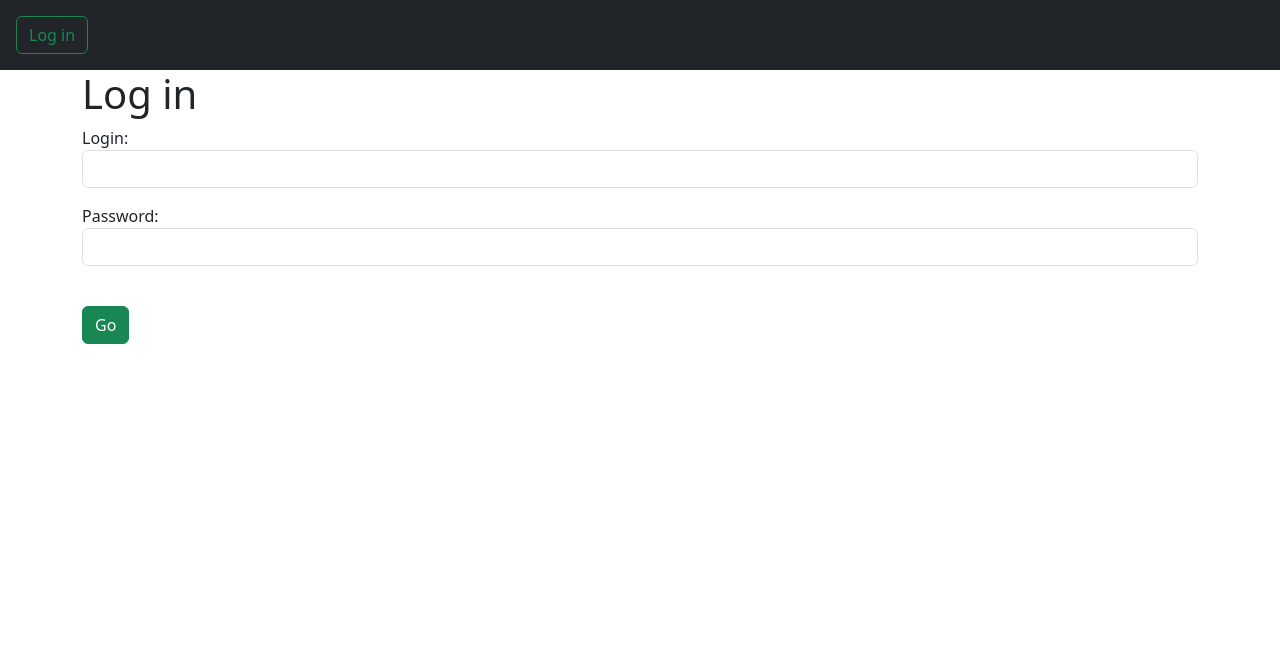
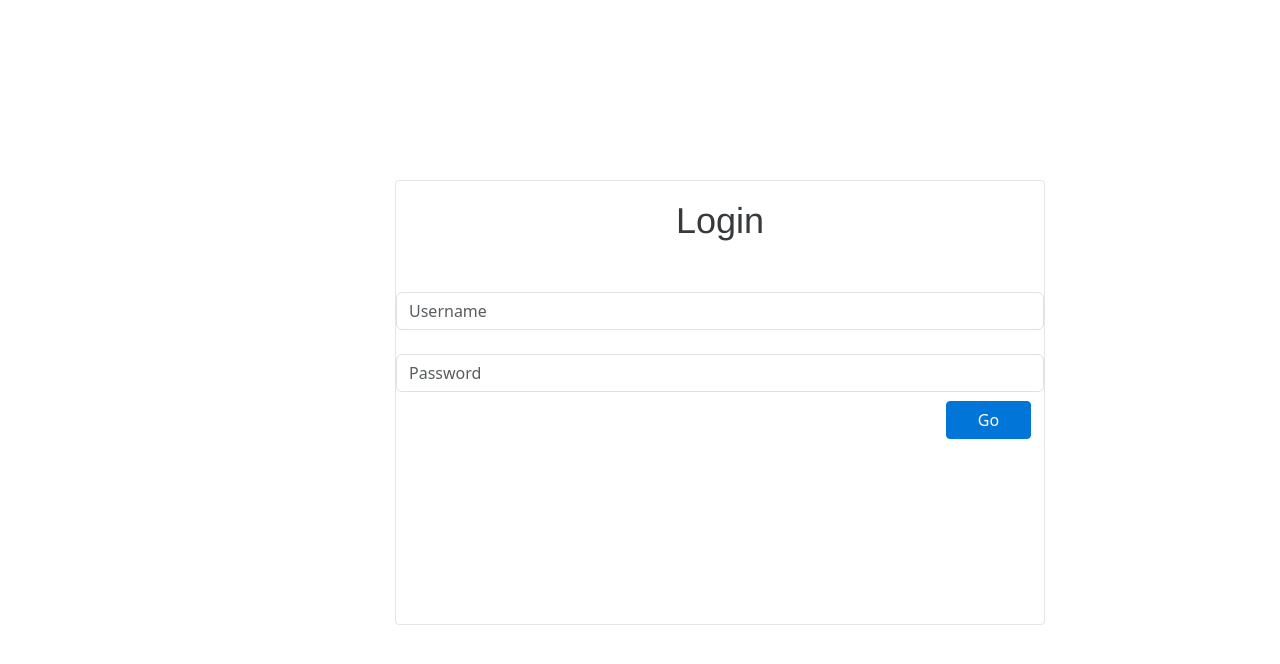
Before and after one commit to krapkaVKomi/mystical_users, a Django app: page /login/ in a window 1280 px wide. Shown: the top 664 px of the page. Run offline with Django 4.2, Linux system fonts and the light colour scheme.

Commit message:
front for login page

```diff
--- a/mystical/mystical_users/forms.py
+++ b/mystical/mystical_users/forms.py
@@ -4,5 +4,5 @@ from django.contrib.auth.forms import AuthenticationForm
 
 
 class UserLoginForm(AuthenticationForm):
-    username = forms.CharField(label="Login", widget=forms.TextInput(attrs={'class': 'form-control'}))
-    password = forms.CharField(label="Password", widget=forms.PasswordInput(attrs={'class': 'form-control'}))
+    username = forms.CharField(widget=forms.TextInput(attrs={'class': 'form-control'}))
+    password = forms.CharField(widget=forms.PasswordInput(attrs={'class': 'form-control'}))
--- a/mystical/mystical_users/templates/base.html
+++ b/mystical/mystical_users/templates/base.html
@@ -6,6 +6,7 @@
           content="width=device-width, user-scalable=no, initial-scale=1.0, maximum-scale=1.0, minimum-scale=1.0">
     <meta http-equiv="X-UA-Compatible" content="ie=edge">
     <title>{% block title %}{% endblock %}</title>
+    {% load static %}
     <link href="https://cdn.jsdelivr.net/npm/bootstrap@5.3.0-alpha1/dist/css/bootstrap.min.css" rel="stylesheet" integrity="sha384-GLhlTQ8iRABdZLl6O3oVMWSktQOp6b7In1Zl3/Jr59b6EGGoI1aFkw7cmDA6j6gD" crossorigin="anonymous">
     <script src="https://cdn.jsdelivr.net/npm/bootstrap@5.3.0-alpha1/dist/js/bootstrap.bundle.min.js" integrity="sha384-w76AqPfDkMBDXo30jS1Sgez6pr3x5MlQ1ZAGC+nuZB+EYdgRZgiwxhTBTkF7CXvN" crossorigin="anonymous"></script>
 </head>
--- a/mystical/mystical_users/templates/login.html
+++ b/mystical/mystical_users/templates/login.html
@@ -1,15 +1,37 @@
-{% extends 'base.html' %}
-{% block title %}
-Log in
-{% endblock %}
+<!doctype html>
+<html lang="ru">
+<head>
+    <meta charset="UTF-8">
+    <meta name="viewport"
+          content="width=device-width, user-scalable=no, initial-scale=1.0, maximum-scale=1.0, minimum-scale=1.0">
+    <meta http-equiv="X-UA-Compatible" content="ie=edge">
+    <title>{% block title %}{% endblock %}</title>
+    <link href="https://cdn.jsdelivr.net/npm/bootstrap@5.3.0-alpha1/dist/css/bootstrap.min.css" rel="stylesheet" integrity="sha384-GLhlTQ8iRABdZLl6O3oVMWSktQOp6b7In1Zl3/Jr59b6EGGoI1aFkw7cmDA6j6gD" crossorigin="anonymous">
+    <script src="https://cdn.jsdelivr.net/npm/bootstrap@5.3.0-alpha1/dist/js/bootstrap.bundle.min.js" integrity="sha384-w76AqPfDkMBDXo30jS1Sgez6pr3x5MlQ1ZAGC+nuZB+EYdgRZgiwxhTBTkF7CXvN" crossorigin="anonymous"></script>
+    {% load static %}
+    {% block extrastyle %}
+    <link rel="stylesheet" href="{% static 'css/login.css' %}">
+    {% endblock %}
+  </head>
+<body>
+        <div id="login" class="col">
+             <h1 id="h1_login" class="d-flex justify-content-center">Login</h1>
+            {% load custom_filters %}
 
-{% block content %}
-   <h1>Log in</h1>
-<form method="post" style="">
+<form method="post">
     {% csrf_token %}
-    {{ form.as_p }}
-    <br>
-    <button class="btn btn-success" type="submit">Go</button>
+    {% for field in form %}
+        <div class="form-group">
+            {{ field.label_tag }}
+            {{ field|add_class_and_placeholder_to_field:"form-control" }}
+        </div>
+    {% endfor %}
+    <button id="btn" class="btn btn-success" type="submit">Go</button>
 </form>
 
-{% endblock %}>
+
+
+        </div>
+
+</body>
+</html>
--- /dev/null
+++ b/mystical/mystical_users/templatetags/custom_filters.py
@@ -0,0 +1,18 @@
+from django import forms
+from django import template
+
+register = template.Library()
+
+
+@register.filter
+def add_class_and_placeholder_to_field(field, class_name):
+    widget = field.field.widget
+    label_text = field.label
+    field.label = ''
+    if isinstance(widget, forms.CheckboxInput):
+        return field.as_widget(attrs={'class': class_name})
+    else:
+        attrs = widget.attrs
+        attrs['class'] = attrs.get('class', '') + ' ' + class_name
+        attrs['placeholder'] = label_text
+        return field.as_widget(attrs=attrs)
--- a/mystical/mystical_users/urls.py
+++ b/mystical/mystical_users/urls.py
@@ -6,4 +6,5 @@ urlpatterns = [
     path('login/', views.user_login, name='login'),
     path('logout/', views.user_logout, name='logout'),
     path('create-schema/', views.create_schema, name='create_schema'),
+    path('generate-users/', views.generate_users, name='generate-users'),
 ]
--- a/mystical/mystical_users/views.py
+++ b/mystical/mystical_users/views.py
@@ -33,8 +33,18 @@ def create_schema(request):
             selected_fields.append('date')
 
         # Code to create schema using selected_fields goes here
-        print(selected_fields)
         return HttpResponse('The scheme has been successfully created')
+
+
+def generate_users(request):
+    count = request.GET.get('count')
+    print(count)
+    html = ''
+    for user in range(int(count)):
+        html += '<div>{}</div>'.format(user)
+
+    # Return generated users as HTML response
+    return HttpResponse('Wait, we are creating CSV files')
 
 
 def user_login(request):
--- /dev/null
+++ b/mystical/static/css/login.css
@@ -0,0 +1,47 @@
+#login {
+box-sizing: border-box;
+position: absolute;
+width: 650px;
+height: 445px;
+left: 395px;
+top: 180px;
+
+background: #FFFFFF;
+border: 1px solid #E5E5E5;
+border-radius: 4px;
+}
+
+#h1_login{
+
+font-family: 'Helvetica Neue';
+font-style: normal;
+font-weight: 300;
+font-size: 36px;
+line-height: 79px;
+/* identical to box height, or 219% */
+
+display: flex;
+align-items: flex-end;
+
+color: #373A3C;
+}
+
+label{
+    color: #FFFFFF;
+
+}
+
+#btn{
+
+box-sizing: border-box;
+
+position: absolute;
+width: 85px;
+height: 38px;
+left: 550px;
+top: 220px;
+
+background: #0275D8;
+border: 1px solid #0275D8;
+border-radius: 4px;
+}
```
Also changed, not shown: mystical/mystical/settings.py (+14 -1 lines), mystical/mystical_users/templates/index.html (+20 -2 lines), mystical/__init__.py (added), mystical/db.sqlite3, mystical/mystical_users/templatetags/__init__.py (added).
